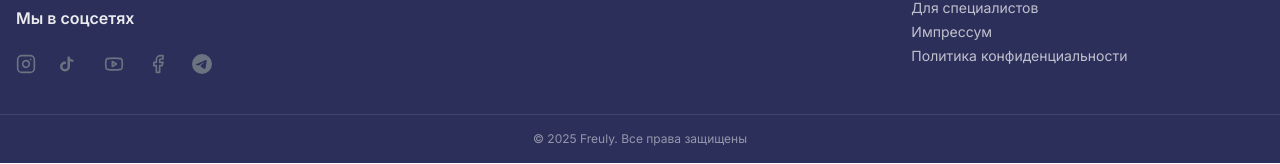
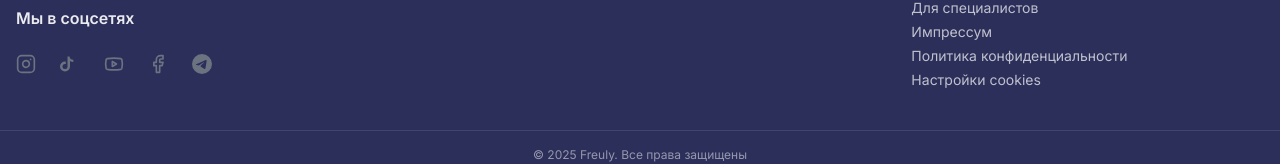
Before and after one commit to Fruely/mvp, a Next.js app: page / in a window 1280 px wide. Shown: the part 2747-2911 px from the top of the page. Built offline with nearby package versions, Linux system fonts and the light colour scheme; no server answers.

Commit message:
feat: allow reopening cookie settings

```diff
--- a/components/Footer.jsx
+++ b/components/Footer.jsx
@@ -1,5 +1,6 @@
 import Link from "next/link";
 import { t } from "@/lib/i18n";
+import CookieSettingsLink from "@/components/consent/CookieSettingsLink";
 import FreulySocialIcons from "./FreulySocialIcons";
 
 /**
@@ -67,6 +68,18 @@ export default function Footer(props) {
                   {t(dict, "footer.privacyLink")}
                 </Link>
               </li>
+              <li>
+                <CookieSettingsLink
+                  label={
+                    lang === "de"
+                      ? "Cookie-Einstellungen"
+                      : lang === "ru"
+                        ? "Настройки cookies"
+               : "Налаштування cookies"
+                  }
+                  className="hover:text-white"
+                />
+              </li>
             </ul>
           </div>
 
--- a/components/consent/CookieConsentBanner.tsx
+++ b/components/consent/CookieConsentBanner.tsx
@@ -3,6 +3,7 @@
 import { useEffect, useState } from "react";
 import {
   COOKIE_CONSENT_STORAGE_KEY,
+  COOKIE_CONSENT_OPEN_EVENT,
   createCookieConsent,
 } from "@/lib/consent/cookieConsent";
 
@@ -18,6 +19,17 @@ export default function CookieConsentBanner() {
     if (!saved) {
       setVisible(true);
     }
+
+    const openCookieSettings = () => {
+      setSettingsOpen(true);
+      setVisible(true);
+    };
+
+    window.addEventListener(COOKIE_CONSENT_OPEN_EVENT, openCookieSettings);
+
+    return () => {
+      window.removeEventListener(COOKIE_CONSENT_OPEN_EVENT, openCookieSettings);
+    };
   }, []);
 
   function saveConsent(values: {
--- /dev/null
+++ b/components/consent/CookieSettingsLink.tsx
@@ -0,0 +1,25 @@
+"use client";
+
+import { COOKIE_CONSENT_OPEN_EVENT } from "@/lib/consent/cookieConsent";
+
+type CookieSettingsLinkProps = {
+  label: string;
+  className?: string;
+};
+
+export default function CookieSettingsLink({
+  label,
+  className,
+}: CookieSettingsLinkProps) {
+  return (
+    <button
+      type="button"
+      className={className}
+      onClick={() => {
+        window.dispatchEvent(new CustomEvent(COOKIE_CONSENT_OPEN_EVENT));
+      }}
+    >
+      {label}
+    </button>
+  );
+}
--- a/lib/consent/cookieConsent.ts
+++ b/lib/consent/cookieConsent.ts
@@ -1,4 +1,5 @@
 export const COOKIE_CONSENT_STORAGE_KEY = "freuly_cookie_consent_v1";
+export const COOKIE_CONSENT_OPEN_EVENT = "freuly_cookie_consent_open";
 
 export type CookieConsent = {
   analytics: boolean;
```
